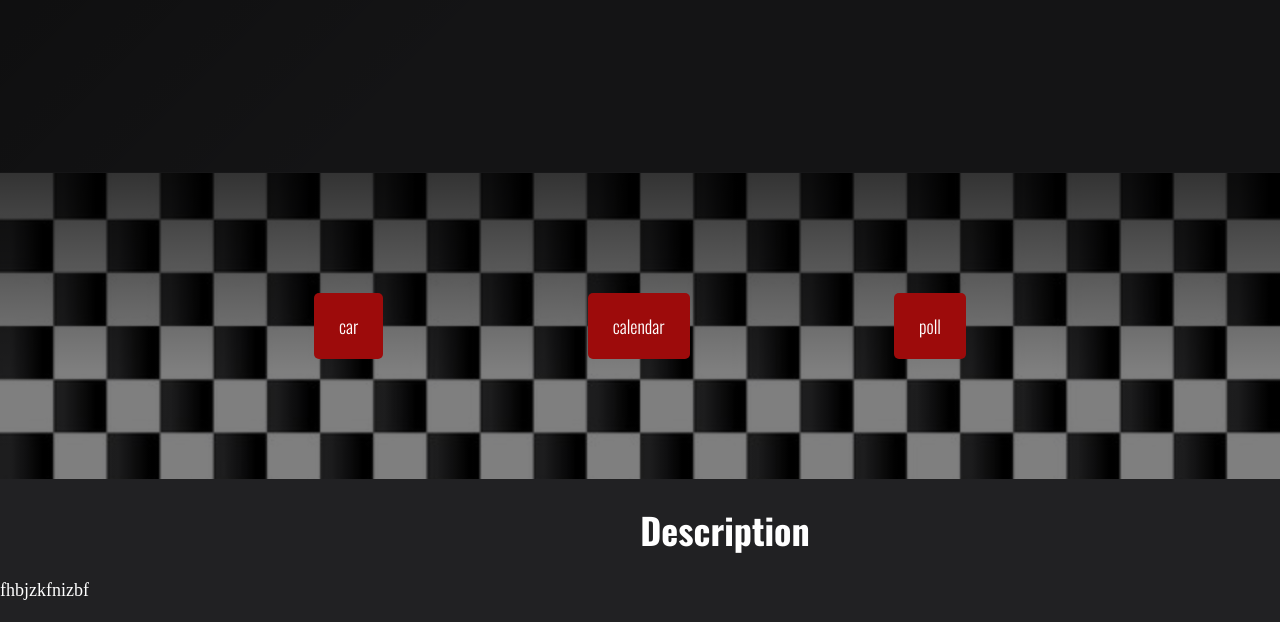
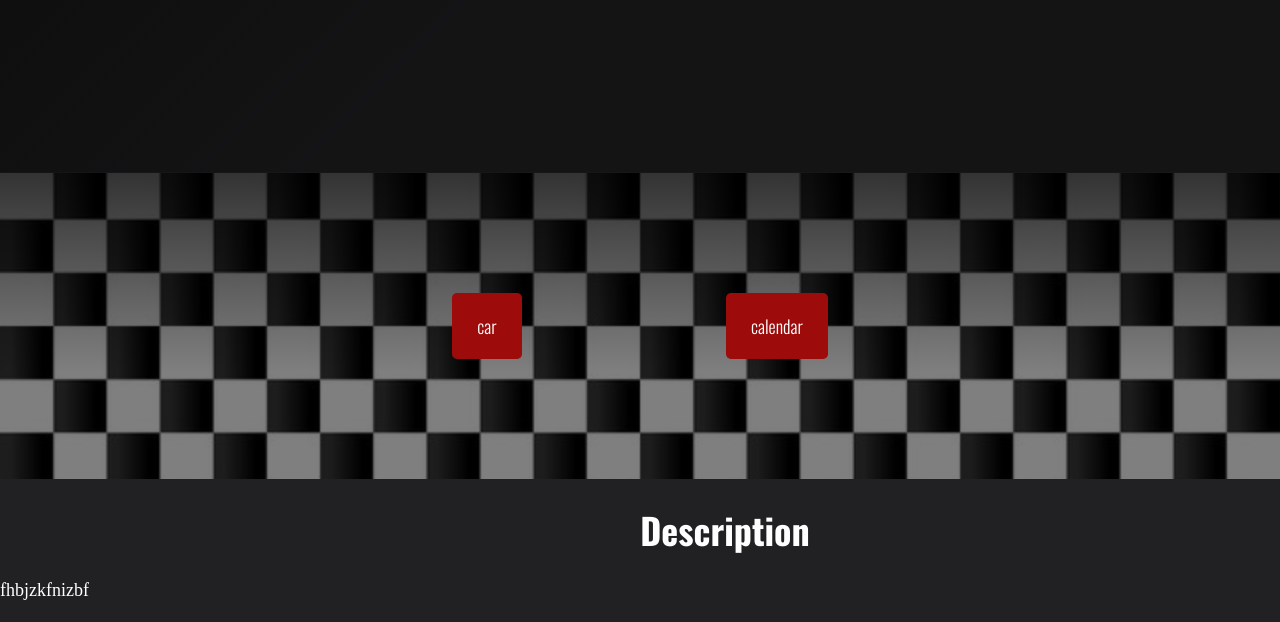
Before and after one commit to MartinFornas/formule1, a plain HTML site: page index.html in a window 1280 px wide. Shown: the part 454-1076 px from the top of the page. Drawn offline with nearby package versions, Linux system fonts and the light colour scheme; a web font is replaced by a local one.

Commit message:
Update index.html

```diff
--- a/index.html
+++ b/index.html
@@ -19,7 +19,6 @@
 	<div class="banner2">
 		<a href="#car" class="blue-btn" target="_blanket">car</a>
 		<a href="#calendar" class="blue-btn" target="_blanket">calendar</a>
-		<a href="#" class="blue-btn" target="_blanket">poll</a>
 	</div>
 	<div class="container">
 		<h1>Description</h1>
```
